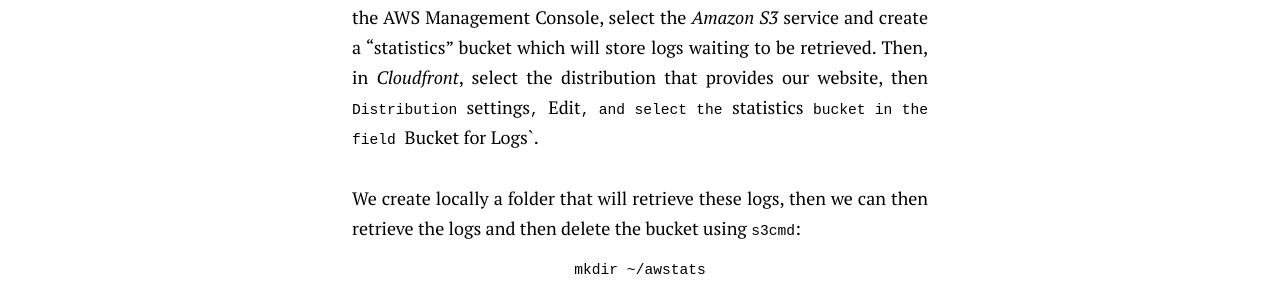
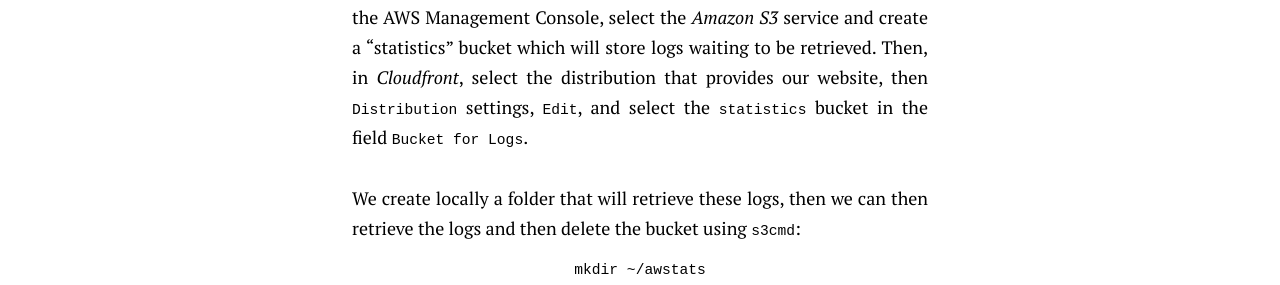
Before and after one commit to simonmeggle/simonmeggle.github.io, a Jekyll site: the page built from _posts/en/2014-09-14-website-delivery-with-cloudfront.md, in a window 1280 px wide and 900 px high, scrolled down 7950 px. Shown: the part 165-450 px from the top of the window. Built offline with Jekyll 4.4.1, drawn with Linux system fonts in a browser that asks for light colours; Markdown is read by kramdown in place of the engine named in the settings.

Commit message:
Correct code tag

```diff
--- a/_posts/en/2014-09-14-website-delivery-with-cloudfront.md
+++ b/_posts/en/2014-09-14-website-delivery-with-cloudfront.md
@@ -211,7 +211,7 @@ Although our site is static and served by a CDN, it is quite possible to analyze
 
 ### Retrieving logs
 
-Let's start by activating logs creation on our *Cloudfront* distribution. In the AWS Management Console, select the *Amazon S3* service and create a "statistics" bucket which will store logs waiting to be retrieved. Then, in *Cloudfront*, select the distribution that provides our website, then `Distribution `settings`, `Edit`, and select the `statistics` bucket in the field `Bucket for Logs`.
+Let's start by activating logs creation on our *Cloudfront* distribution. In the AWS Management Console, select the *Amazon S3* service and create a "statistics" bucket which will store logs waiting to be retrieved. Then, in *Cloudfront*, select the distribution that provides our website, then `Distribution` settings, `Edit`, and select the `statistics` bucket in the field `Bucket for Logs`.
 
 We create locally a folder that will retrieve these logs, then we can then retrieve the logs and then delete the bucket using `s3cmd`:
 
```
